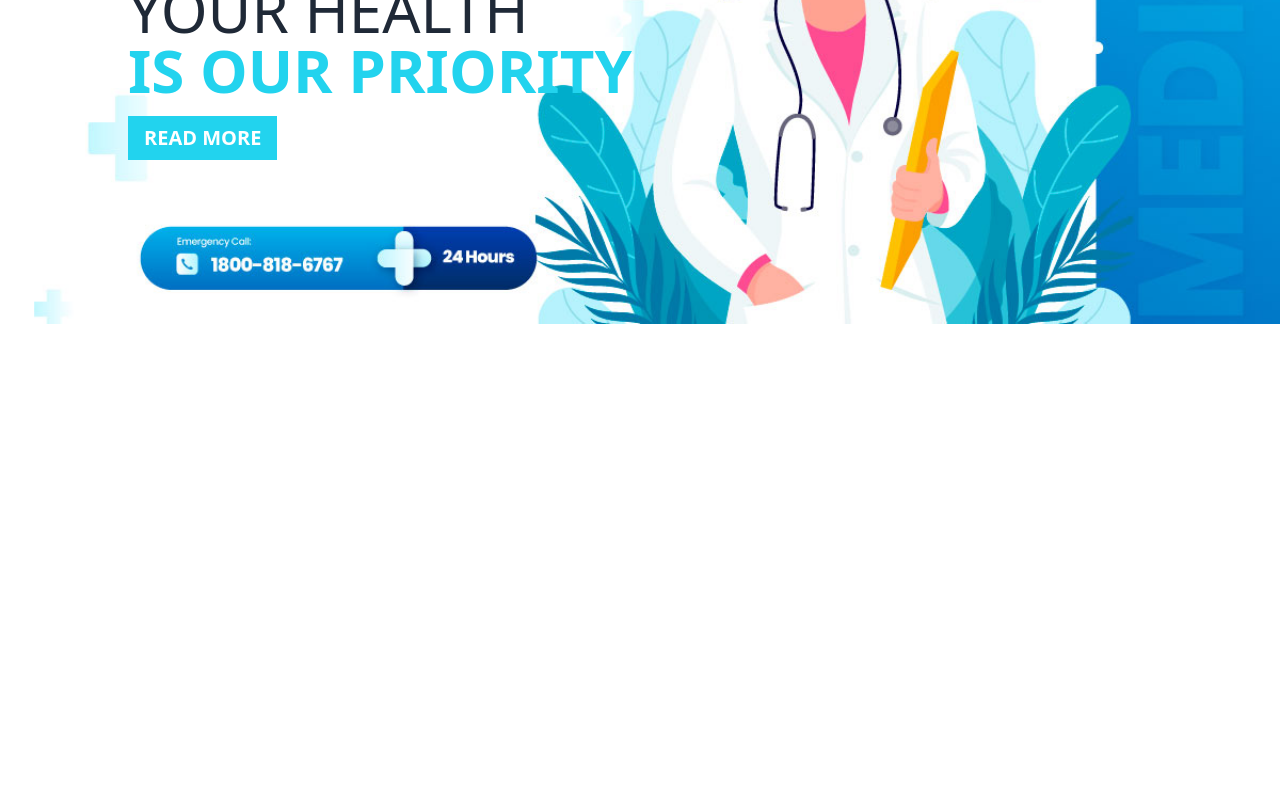
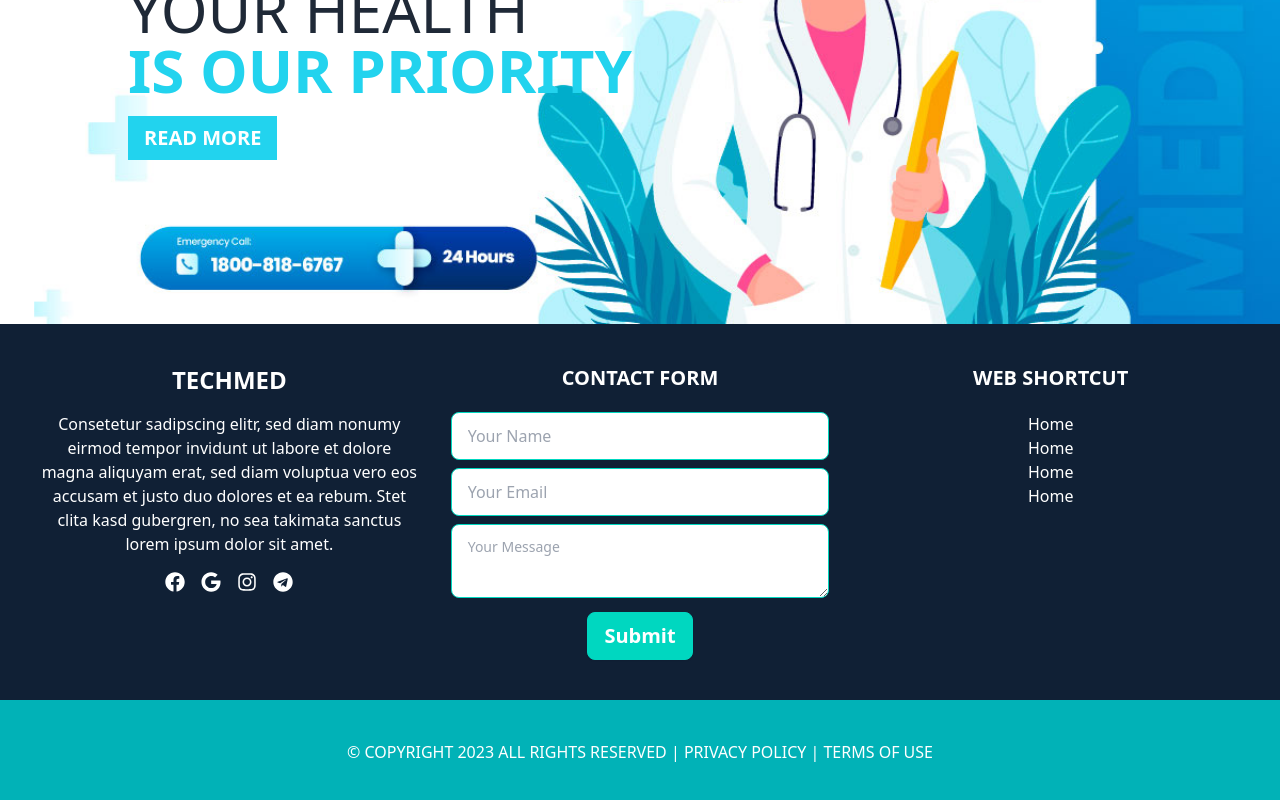
Before and after one commit to designxcel/diagnostic-center-management-system-client, a React (Vite) app: page / in a window 1280 px wide. Shown: the part 330-1130 px from the top of the page. Before the commit the page ends 800 px from the top, so only its background shows below. Built offline with nearby package versions, Linux system fonts and the light colour scheme.

Commit message:
footer section added

```diff
--- a/src/Pages/Root/Root.jsx
+++ b/src/Pages/Root/Root.jsx
@@ -1,5 +1,7 @@
 import { Outlet } from "react-router-dom";
 import Navbar from "../Shared/Navbar/Navbar";
+import Footer from "../Shared/Footer/Footer";
+import FooterBottom from "../Shared/Footer/FooterBottom";
 
 
 const Root = () => {
@@ -7,6 +9,8 @@ const Root = () => {
         <div>
             <Navbar></Navbar>
             <Outlet></Outlet>
+            <Footer></Footer>
+            <FooterBottom></FooterBottom>
         </div>
     );
 };
--- /dev/null
+++ b/src/Pages/Shared/Footer/Footer.jsx
@@ -0,0 +1,43 @@
+import { FaFacebook, FaGoogle, FaInstagram, FaTelegram } from "react-icons/fa";
+import { Link } from "react-router-dom";
+
+
+const Footer = () => {
+    return (
+        <div className="bg-[#102035] text-white flex flex-col md:flex-row justify-evenly gap-8 text-center p-10">
+            <div className="w-1/3 space-y-4">
+                <h2 className="text-2xl font-bold">TECHMED</h2>
+                <p>Consetetur sadipscing elitr, sed diam nonumy eirmod tempor invidunt ut labore et dolore magna aliquyam erat, sed diam voluptua vero eos accusam et justo duo dolores et ea rebum. Stet clita kasd gubergren, no sea takimata sanctus lorem ipsum dolor sit amet.</p>
+                <div className="flex gap-4 justify-center items-center text-xl hover:text-cyan-400">
+                    <FaFacebook></FaFacebook>
+                    <FaGoogle></FaGoogle>
+                    <FaInstagram></FaInstagram>
+                    <FaTelegram></FaTelegram>
+                </div>
+            </div>
+            <div className="w-1/3">
+                <h2 className="text-xl font-semibold uppercase mb-5">Contact Form</h2>
+                <form className="space-y-2">
+                    <input type="text" placeholder="Your Name" className="input input-bordered input-accent w-full" />
+                    <input type="email" placeholder="Your Email" className="input input-bordered input-accent w-full" />
+                    <textarea className="textarea textarea-accent w-full" placeholder="Your Message"></textarea>
+                    <input className="btn btn-accent text-white font-semibold text-xl" type="button" value="Submit" />
+
+                </form>
+            </div>
+            <div className="w-1/3">
+                <h2 className="text-xl font-semibold uppercase mb-5">Web SHortCut</h2>
+                <div>
+                    <ul>
+                        <li><Link>Home</Link></li>
+                        <li><Link>Home</Link></li>
+                        <li><Link>Home</Link></li>
+                        <li><Link>Home</Link></li>
+                    </ul>
+                </div>
+            </div>
+        </div>
+    );
+};
+
+export default Footer;
--- /dev/null
+++ b/src/Pages/Shared/Footer/FooterBottom.jsx
@@ -0,0 +1,11 @@
+
+
+const FooterBottom = () => {
+    return (
+        <div className="bg-[#01B2B7] md:p-10 text-center text-white">
+            <p>© COPYRIGHT 2023 ALL RIGHTS RESERVED | PRIVACY POLICY | TERMS OF USE</p>
+        </div>
+    );
+};
+
+export default FooterBottom;
--- a/src/Pages/Shared/Navbar/Navbar.jsx
+++ b/src/Pages/Shared/Navbar/Navbar.jsx
@@ -1,6 +1,5 @@
 import React, { useContext } from "react";
 import { Link } from "react-router-dom";
-import { FaCartPlus } from "react-icons/fa";
 import { AuthContext } from "../../Provider/AuthProvider";
 
 const Navbar = () => {
```
